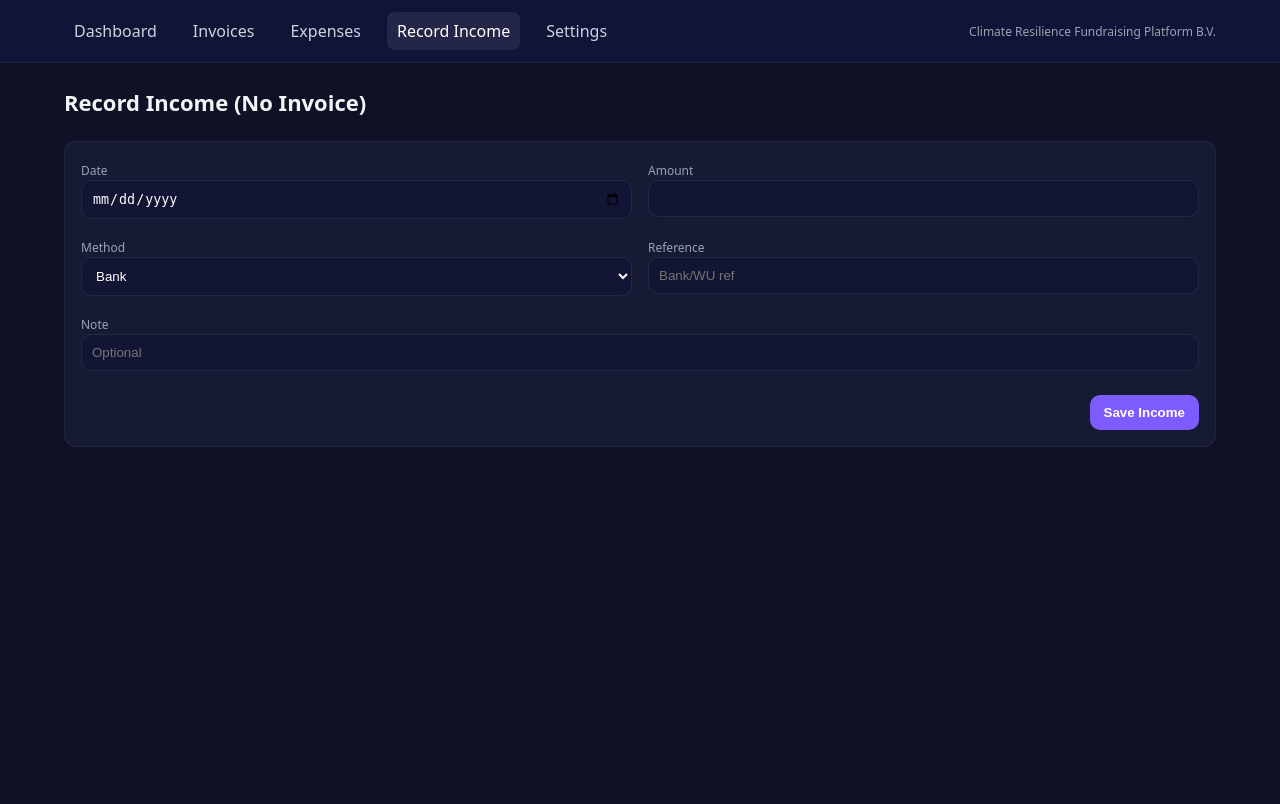
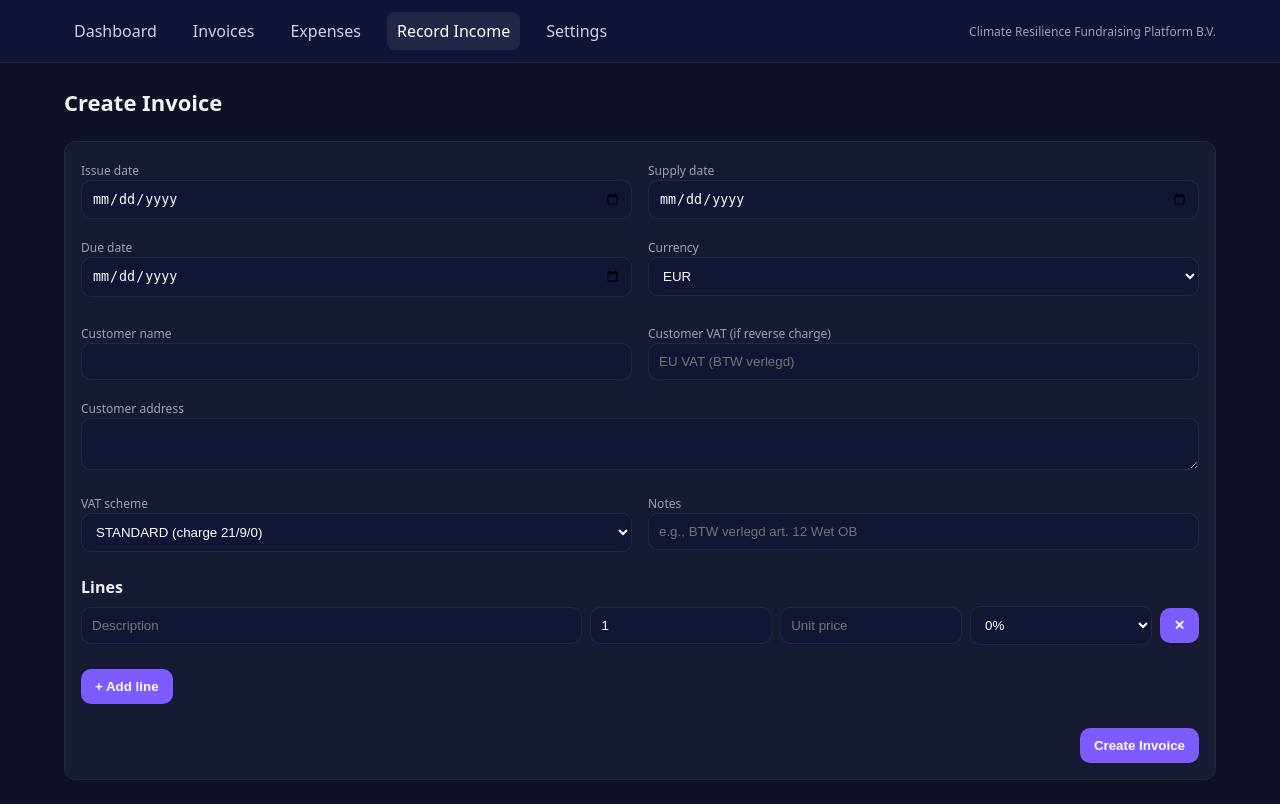
Before and after one commit to AIforimpact22/portalaiforimpact, a Flask app: page /income/new in a window 1280 px wide. Before the commit the page ends 447 px from the top, so only its background shows below. Run offline with Flask 3, Linux system fonts and the light colour scheme; data comes from the database, SQL or seed files in the repository.

Commit message:
Update income_new.html

```diff
--- a/templates/income_new.html
+++ b/templates/income_new.html
@@ -1,21 +1,81 @@
 {% extends "base.html" %}
-{% block title %}Record Income · BV Management{% endblock %}
+{% block title %}Create Invoice · BV Management{% endblock %}
 {% block content %}
-  <div class="h1">Record Income (No Invoice)</div>
-  <form method="post" action="{{ url_for('add_income') }}" class="card section">
+  <div class="h1">Create Invoice</div>
+  <form method="post" action="{{ url_for('create_invoice') }}" class="card section" id="invForm">
     <input type="hidden" name="csrf_token" value="{{ csrf_token }}">
+
     <div class="grid" style="grid-template-columns:1fr 1fr">
-      <div><label>Date</label><input type="date" name="date" required></div>
-      <div><label>Amount</label><input type="number" step="0.01" name="amount" required></div>
+      <div><label>Issue date</label><input type="date" name="issue_date" required></div>
+      <div><label>Supply date</label><input type="date" name="supply_date" required></div>
+      <div><label>Due date</label><input type="date" name="due_date" required></div>
+      <div><label>Currency</label><select name="currency"><option value="EUR" selected>EUR</option></select></div>
+    </div>
+
+    <div class="grid section" style="grid-template-columns:1fr 1fr">
+      <div><label>Customer name</label><input name="client_name" required></div>
+      <div><label>Customer VAT (if reverse charge)</label><input name="client_vat_number" placeholder="EU VAT (BTW verlegd)"></div>
+      <div style="grid-column:1 / span 2"><label>Customer address</label><textarea name="client_address" rows="2" required></textarea></div>
       <div>
-        <label>Method</label>
-        <select name="method">
-          <option value="bank">Bank</option><option value="western_union">Western Union</option><option value="cash">Cash</option><option value="other">Other</option>
+        <label>VAT scheme</label>
+        <select name="vat_scheme" id="vat_scheme">
+          <option value="STANDARD" selected>STANDARD (charge 21/9/0)</option>
+          <option value="REVERSE_CHARGE_EU">Reverse charge (BTW verlegd)</option>
+          <option value="ZERO_OUTSIDE_EU">0% export outside EU</option>
+          <option value="EXEMPT">Exempt</option>
         </select>
       </div>
-      <div><label>Reference</label><input name="reference" placeholder="Bank/WU ref"></div>
-      <div style="grid-column:1 / span 2"><label>Note</label><input name="note" placeholder="Optional"></div>
+      <div><label>Notes</label><input name="notes" placeholder="e.g., BTW verlegd art. 12 Wet OB"></div>
     </div>
-    <div class="row right section"><button>Save Income</button></div>
+
+    <div class="h2 section">Lines</div>
+    <div id="lines">
+      <div class="row" style="gap:8px;align-items:center">
+        <input name="line_desc" placeholder="Description" required style="flex:3">
+        <input name="line_qty" type="number" step="0.01" placeholder="Qty" value="1" required style="flex:1">
+        <input name="line_price" type="number" step="0.01" placeholder="Unit price" required style="flex:1">
+        <select name="line_vat" class="line-vat" style="flex:1">
+          <option value="21">21%</option><option value="9">9%</option><option value="0" selected>0%</option>
+        </select>
+        <button type="button" onclick="removeLine(this)">✕</button>
+      </div>
+    </div>
+    <div class="row section"><button type="button" onclick="addLine()">+ Add line</button></div>
+
+    <div class="row right section"><button>Create Invoice</button></div>
   </form>
 {% endblock %}
+
+{% block scripts %}
+<script>
+  const vatScheme = document.getElementById('vat_scheme');
+  function syncVatOptions(){
+    const rc = vatScheme.value === 'REVERSE_CHARGE_EU';
+    const zero = vatScheme.value === 'ZERO_OUTSIDE_EU' || vatScheme.value === 'EXEMPT';
+    document.querySelectorAll('.line-vat').forEach(sel => {
+      if (rc || zero) { sel.value = '0'; sel.disabled = true; }
+      else { sel.disabled = false; }
+    });
+  }
+  if(vatScheme){ vatScheme.addEventListener('change', syncVatOptions); syncVatOptions(); }
+
+  function addLine(){
+    const row = document.createElement('div');
+    row.className = 'row'; row.style.gap='8px'; row.style.alignItems='center';
+    row.innerHTML = `
+      <input name="line_desc" placeholder="Description" required style="flex:3">
+      <input name="line_qty" type="number" step="0.01" placeholder="Qty" value="1" required style="flex:1">
+      <input name="line_price" type="number" step="0.01" placeholder="Unit price" required style="flex:1">
+      <select name="line_vat" class="line-vat" style="flex:1">
+        <option value="21">21%</option><option value="9">9%</option><option value="0" selected>0%</option>
+      </select>
+      <button type="button" onclick="removeLine(this)">✕</button>`;
+    document.getElementById('lines').appendChild(row);
+    syncVatOptions();
+  }
+  function removeLine(btn){
+    const parent = btn.closest('.row');
+    if(parent && document.querySelectorAll('#lines .row').length > 1){ parent.remove(); }
+  }
+</script>
+{% endblock %}
```
